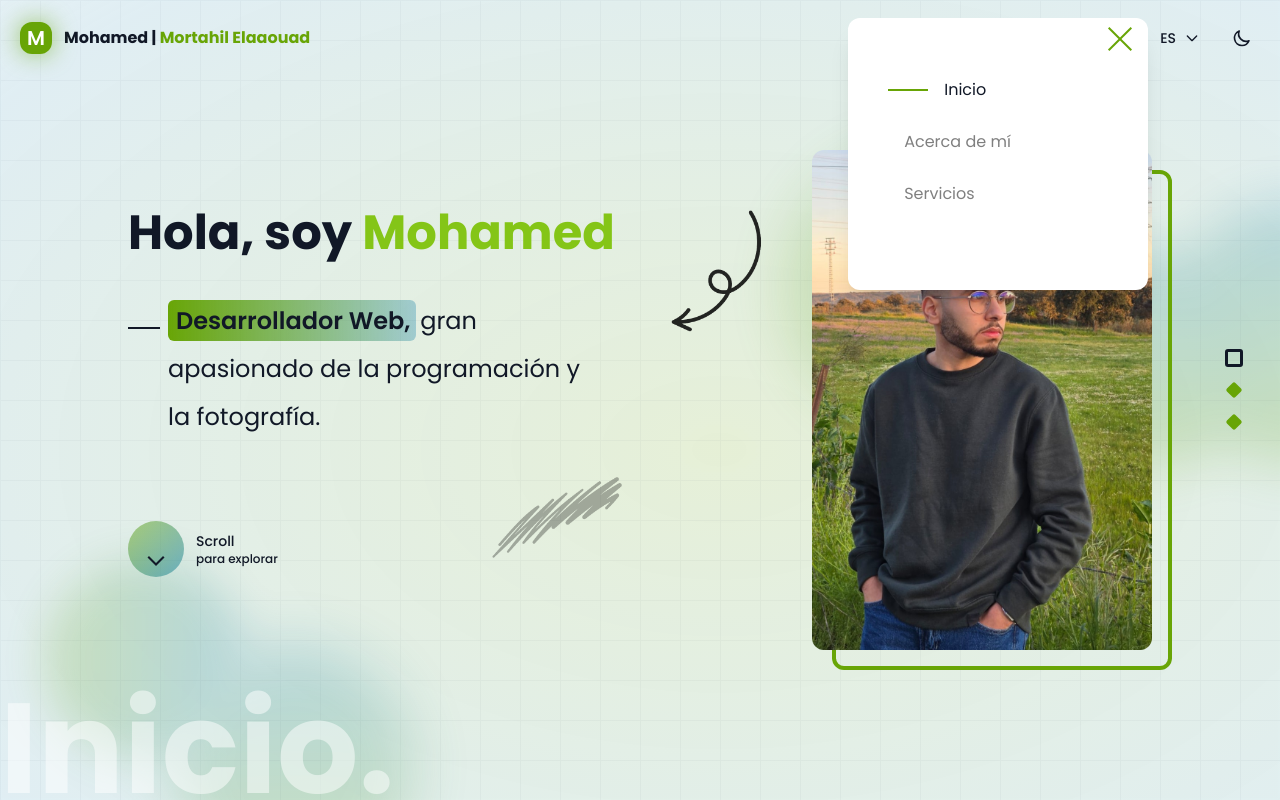
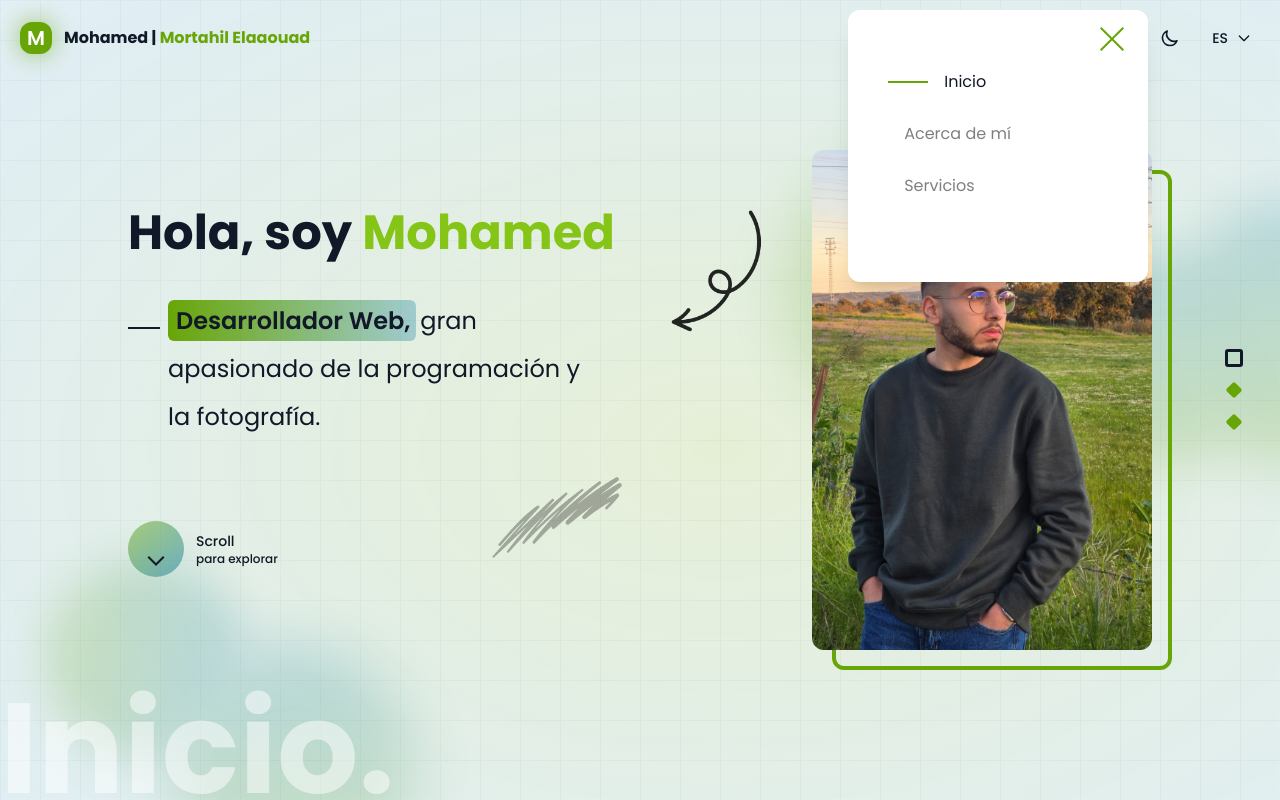
Before and after one commit to webdevmohamed/portfolio, a Vue app: page / in a window 1280 px wide. Both pictures are taken after a click on the button 1120 px from the left and 38 px from the top of the page. Shown: the top 800 px of the page. Built offline with nearby package versions, Linux system fonts and the light colour scheme.

Commit message:
Refactor HeaderComponent and HeaderMenu for improved layout and styling

```diff
--- a/src/components/HeaderComponent.vue
+++ b/src/components/HeaderComponent.vue
@@ -15,8 +15,8 @@
       </div>
       <div class="flex items-center gap-4">
         <HeaderMenu />
+        <ThemeToggle />
         <LanguageToggle />
-        <ThemeToggle />
       </div>
     </div>
   </header>
--- a/src/components/HeaderMenu.vue
+++ b/src/components/HeaderMenu.vue
@@ -1,5 +1,5 @@
 <template>
-  <nav class="relative flex">
+  <nav class="p-2 relative flex">
     <button @click="toggleMenu" class="menu-toggle relative z-50 w-8 h-4 flex bg-transparent" :class="{'opened': opened}"></button>
     <Transition name="menu-container">
       <div v-show="opened" class="w-[300px] absolute -top-3 -right-3 pt-14 pb-20 px-10 bg-background shadow-xl rounded-xl flex flex-col gap-5">
```
